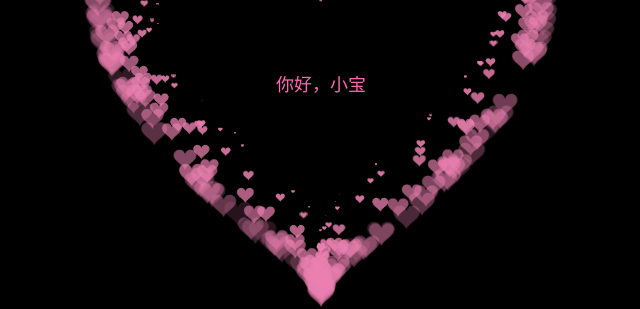
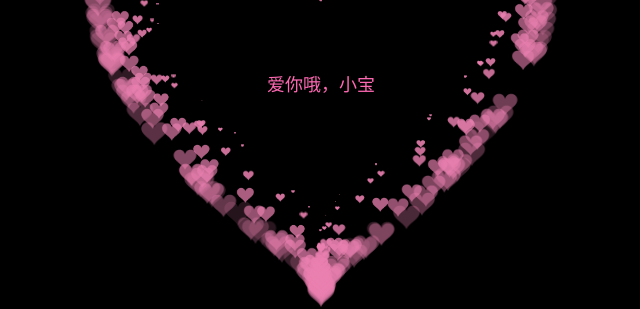
Before and after one commit to zzll2023/hhhhh, a plain HTML site: page index.html in a window 1280 px wide. Shown: the part 317-626 px from the top of the page, 319-959 px from the left. Drawn offline with Linux system fonts and the light colour scheme.

Commit message:
Update index.html

```diff
--- a/index.html
+++ b/index.html
@@ -34,7 +34,7 @@
 
 <BODY>
   <canvas id="pinkboard"></canvas>
-  <div id="text">你好，小宝</div>
+  <div id="text">爱你哦，小宝</div>
   <script>
     var settings = {
       particles: {
```
